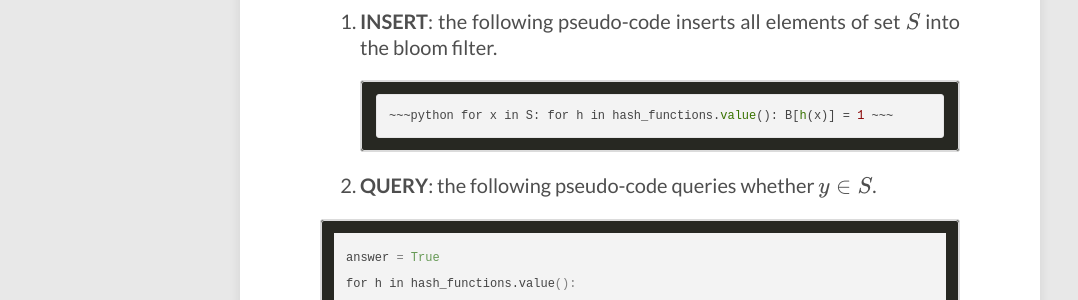
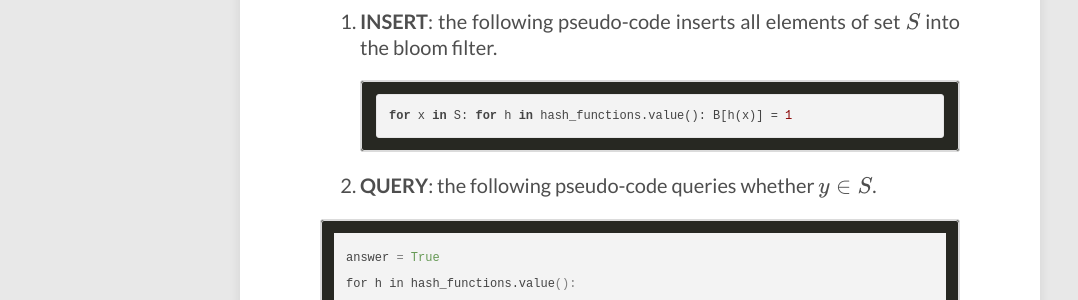
Before and after one commit to xlong88/xlong88.github.io, a Jekyll site: the page built from index.html, in a window 1280 px wide and 900 px high, scrolled down 3123 px. Shown: the part 151-451 px from the top of the window, without its empty margins (0-1078 px from the left). Built offline with Jekyll 4.4.1, drawn with Linux system fonts in a browser that asks for light colours; nearby versions of some CDN libraries; formulas are drawn with MathJax 3; the list of posts is cut into pages by our own code; part of the change alters nothing that is shown.

Commit message:
code render

```diff
--- a/_includes/scripts.html
+++ b/_includes/scripts.html
@@ -1,6 +1,8 @@
 <script src="//ajax.googleapis.com/ajax/libs/jquery/1.9.1/jquery.min.js"></script>
 <script>window.jQuery || document.write('<script src="{{ site.url }}/assets/js/vendor/jquery-1.9.1.min.js"><\/script>')</script>
 <script src="{{ site.url }}/assets/js/scripts.min.js"></script>
+
+<script src="{{ site.url }}/assets/js/code_rerender.js"></script>
 
 {% if site.google_analytics %}
 <!-- Asynchronous Google Analytics snippet -->
```
